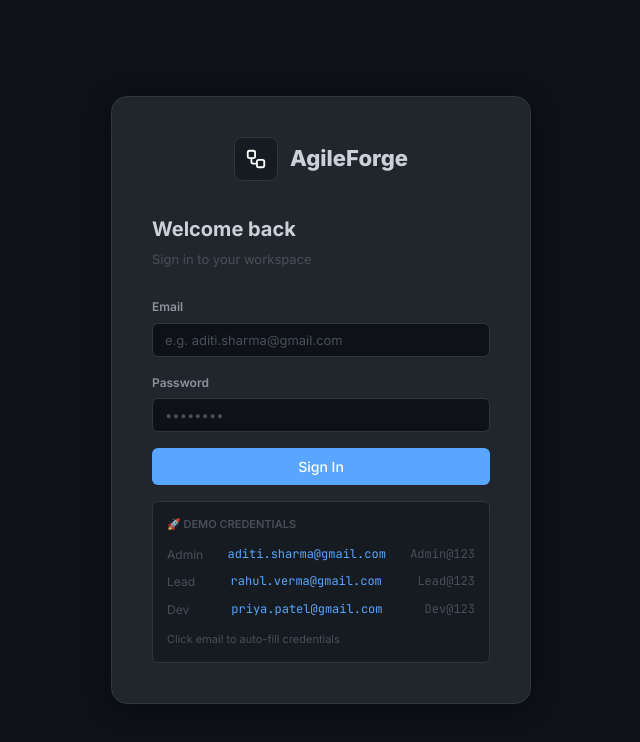
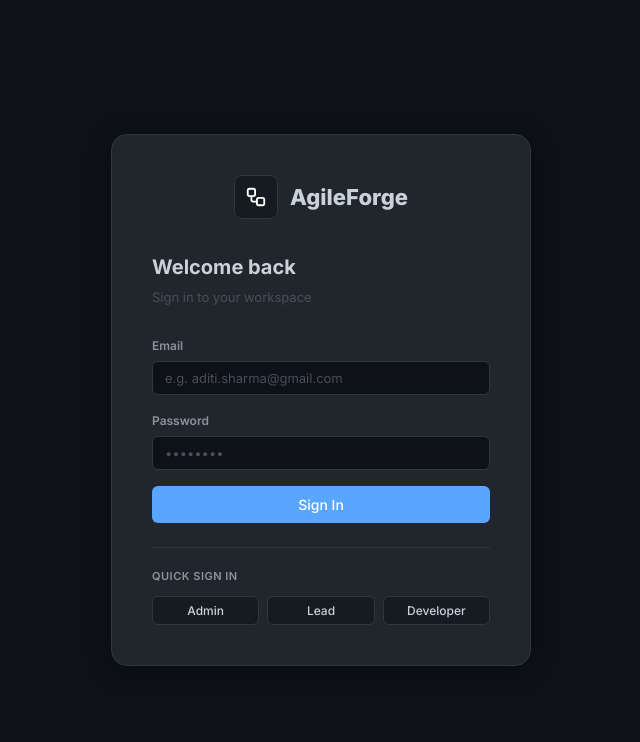
Before and after one commit to Aditi187/agileforge, a React (Vite) app in the folder client/: page /login in a window 1280 px wide. Shown: the top 742 px of the page, without its empty margins (319-959 px from the left). Built offline with nearby package versions, Linux system fonts and the light colour scheme.

Commit message:
design: refactor layout styling to remove AI-like translations, add custom scrollbars, and optimize demo sign-ins

```diff
--- a/client/src/index.css
+++ b/client/src/index.css
@@ -159,6 +159,18 @@ input, textarea, select { font-family: var(--font); }
   padding: 20px;
 }
 .card-sm { padding: 14px; }
+.project-card {
+  background: var(--bg-card);
+  border: 1px solid var(--border);
+  border-radius: var(--radius);
+  padding: 20px;
+  cursor: pointer;
+  transition: border-color 0.2s, background-color 0.2s;
+}
+.project-card:hover {
+  border-color: var(--border-light);
+  background: var(--bg-hover);
+}
 
 /* Badges */
 .badge {
@@ -299,7 +311,7 @@ input, textarea, select { font-family: var(--font); }
   cursor: grab; transition: all 0.15s;
   position: relative;
 }
-.issue-card:hover { border-color: var(--border-light); box-shadow: var(--shadow-sm); transform: translateY(-1px); }
+.issue-card:hover { border-color: var(--border-light); box-shadow: var(--shadow-sm); }
 .issue-card:active { cursor: grabbing; }
 .issue-card.dragging { opacity: 0.5; border: 1px dashed var(--accent); }
 .issue-card-header { display: flex; align-items: center; gap: 6px; margin-bottom: 8px; }
@@ -365,17 +377,41 @@ tr:last-child td { border-bottom: none; }
 .auth-subtitle { color: var(--text-muted); font-size: 13px; margin-bottom: 28px; }
 .auth-form { display: flex; flex-direction: column; gap: 16px; }
 .auth-divider { text-align: center; color: var(--text-muted); font-size: 12px; position: relative; margin: 8px 0; }
-.demo-creds {
-  background: var(--bg-secondary); border: 1px solid var(--border);
-  border-radius: var(--radius-sm); padding: 14px; margin-top: 16px;
+.demo-login-options {
+  margin-top: 24px;
+  padding-top: 20px;
+  border-top: 1px solid var(--border);
+  display: flex;
+  flex-direction: column;
+  gap: 10px;
 }
-.demo-creds-title { font-size: 11px; font-weight: 600; color: var(--text-muted); text-transform: uppercase; margin-bottom: 8px; }
-.demo-cred-row {
-  display: flex; align-items: center; justify-content: space-between;
-  padding: 4px 0; font-size: 12px;
+.demo-label {
+  font-size: 11px;
+  font-weight: 600;
+  text-transform: uppercase;
+  color: var(--text-secondary);
+  letter-spacing: 0.5px;
 }
-.demo-cred-row .role { color: var(--text-muted); }
-.demo-cred-row .cred { font-family: var(--font-mono); color: var(--accent); cursor: pointer; }
+.demo-buttons {
+  display: flex;
+  gap: 8px;
+}
+.demo-btn {
+  flex: 1;
+  padding: 6px 10px;
+  background: var(--bg-secondary);
+  border: 1px solid var(--border);
+  border-radius: var(--radius-sm);
+  color: var(--text-primary);
+  font-size: 12px;
+  font-weight: 500;
+  cursor: pointer;
+  transition: all 0.15s;
+}
+.demo-btn:hover {
+  background: var(--bg-hover);
+  border-color: var(--border-light);
+}
 
 /* Utility */
 .flex { display: flex; }
@@ -427,6 +463,35 @@ tr:last-child td { border-bottom: none; }
 .activity-content { flex: 1; min-width: 0; }
 .activity-text { font-size: 13px; line-height: 1.5; }
 .activity-time { font-size: 11px; color: var(--text-muted); margin-top: 2px; }
+
+/* Backlog row */
+.backlog-row {
+  display: flex;
+  align-items: center;
+  gap: 10px;
+  padding: 9px 14px;
+  border-bottom: 1px solid var(--border);
+  transition: background-color 0.1s;
+}
+.backlog-row:hover {
+  background: var(--bg-hover);
+}
+
+/* Custom Scrollbar */
+::-webkit-scrollbar {
+  width: 6px;
+  height: 6px;
+}
+::-webkit-scrollbar-track {
+  background: transparent;
+}
+::-webkit-scrollbar-thumb {
+  background: var(--border);
+  border-radius: 3px;
+}
+::-webkit-scrollbar-thumb:hover {
+  background: var(--border-light);
+}
 
 /* Sprint card */
 .sprint-card {
--- a/client/src/pages/Auth/Login.jsx
+++ b/client/src/pages/Auth/Login.jsx
@@ -56,16 +56,19 @@ export default function Login() {
           </button>
         </form>
 
-        <div className="demo-creds">
-          <div className="demo-creds-title">🚀 Demo Credentials</div>
-          {DEMO.map(d => (
-            <div key={d.role} className="demo-cred-row">
-              <span className="role">{d.role}</span>
-              <span className="cred" onClick={() => fillDemo(d)} title="Click to fill">{d.email}</span>
-              <span className="cred" style={{ color: 'var(--text-muted)' }}>{d.password}</span>
-            </div>
-          ))}
-          <div style={{ fontSize: 11, color: 'var(--text-muted)', marginTop: 8 }}>Click email to auto-fill credentials</div>
+        <div className="demo-login-options">
+          <div className="demo-label">Quick Sign In</div>
+          <div className="demo-buttons">
+            <button type="button" onClick={() => fillDemo(DEMO[0])} className="demo-btn">
+              Admin
+            </button>
+            <button type="button" onClick={() => fillDemo(DEMO[1])} className="demo-btn">
+              Lead
+            </button>
+            <button type="button" onClick={() => fillDemo(DEMO[2])} className="demo-btn">
+              Developer
+            </button>
+          </div>
         </div>
       </div>
     </div>
--- a/client/src/pages/Backlog/Backlog.jsx
+++ b/client/src/pages/Backlog/Backlog.jsx
@@ -56,9 +56,7 @@ export default function Backlog() {
   }))
 
   const IssueRow = ({ issue }) => (
-    <div style={{ display: 'flex', alignItems: 'center', gap: 10, padding: '9px 14px', borderBottom: '1px solid var(--border)', transition: 'background 0.1s' }}
-      onMouseEnter={e => e.currentTarget.style.background = 'var(--bg-hover)'}
-      onMouseLeave={e => e.currentTarget.style.background = ''}>
+    <div className="backlog-row">
       <span>{TYPE_ICONS[issue.type]}</span>
       <span style={{ fontFamily: 'var(--font-mono)', fontSize: 11, color: 'var(--text-muted)', width: 80, flexShrink: 0 }}>{issue.issueKey}</span>
       <span style={{ flex: 1, fontSize: 13 }}>{issue.title}</span>
--- a/client/src/pages/Projects/ProjectsPage.jsx
+++ b/client/src/pages/Projects/ProjectsPage.jsx
@@ -114,10 +114,8 @@ export default function ProjectsPage() {
       ) : (
         <div style={{ display: 'grid', gridTemplateColumns: 'repeat(auto-fill, minmax(300px,1fr))', gap: 16 }}>
           {projects.map(proj => (
-            <div key={proj._id} className="card" style={{ borderTop: `3px solid ${proj.color}`, cursor: 'pointer', transition: 'transform 0.15s, border-color 0.15s' }}
+            <div key={proj._id} className="project-card" style={{ borderTop: `3px solid ${proj.color}` }}
               onClick={() => navigate(`/projects/${proj._id}/dashboard`)}
-              onMouseEnter={e => e.currentTarget.style.transform = 'translateY(-2px)'}
-              onMouseLeave={e => e.currentTarget.style.transform = ''}
             >
               <div className="flex items-center gap-3 mb-4" style={{ marginBottom: 14 }}>
                 <div style={{ width: 40, height: 40, borderRadius: 10, background: proj.color + '22', display: 'flex', alignItems: 'center', justifyContent: 'center' }}>
--- a/client/src/pages/Team/TeamPage.jsx
+++ b/client/src/pages/Team/TeamPage.jsx
@@ -51,9 +51,7 @@ export default function TeamPage() {
           const stats = getMemberStats(member._id)
           const isLead = project?.lead?._id === member._id
           return (
-            <div key={member._id} className="card" style={{ transition: 'transform 0.15s' }}
-              onMouseEnter={e => e.currentTarget.style.transform = 'translateY(-2px)'}
-              onMouseLeave={e => e.currentTarget.style.transform = ''}>
+            <div key={member._id} className="card">
               <div style={{ display: 'flex', gap: 14, alignItems: 'flex-start', marginBottom: 16 }}>
                 <img className="avatar avatar-lg" src={member.avatar} alt={member.name} />
                 <div style={{ flex: 1, minWidth: 0 }}>
```
